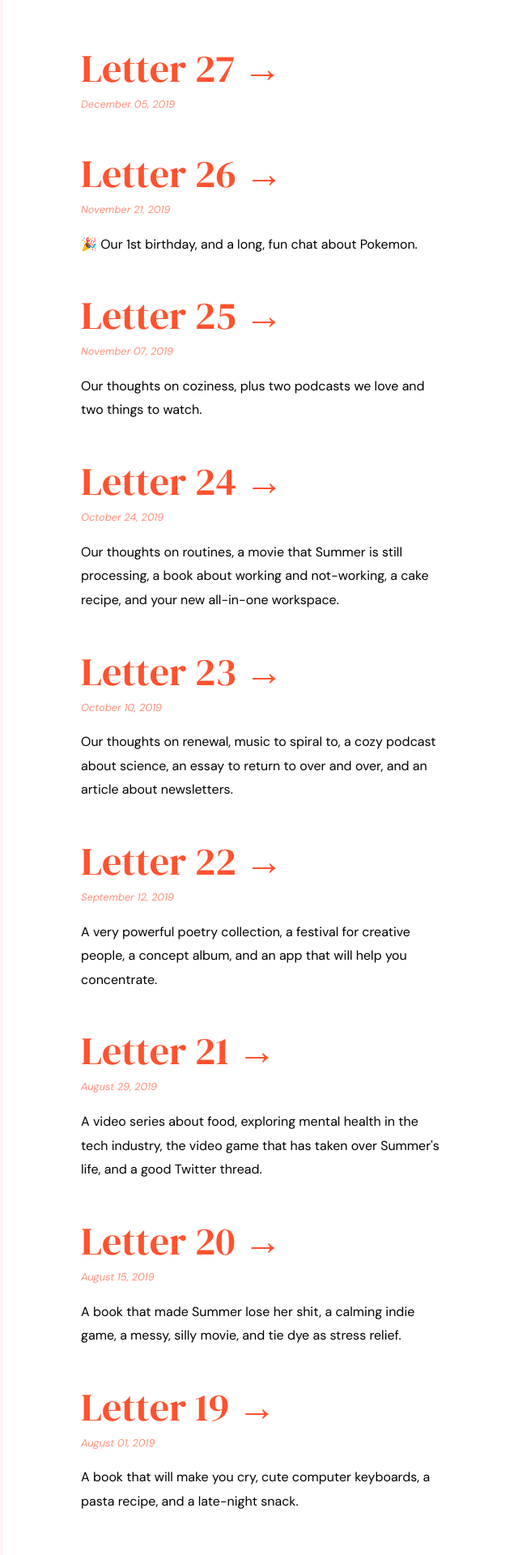
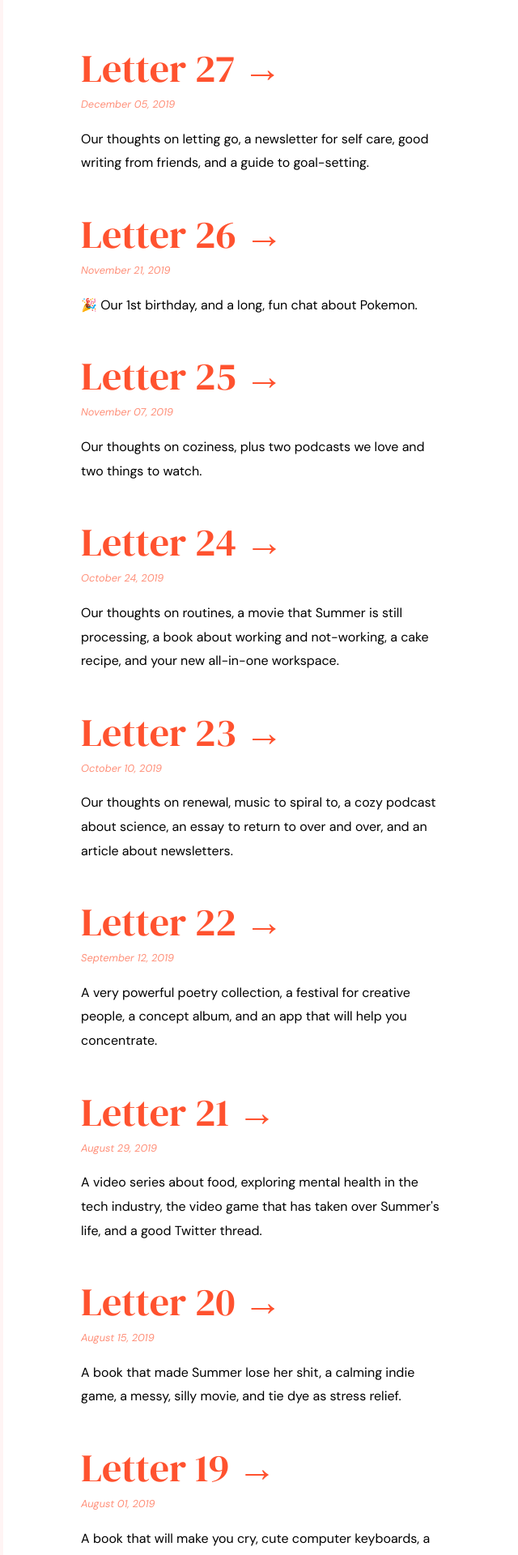
Before and after one commit to jilliangmeehan/letters-to-summer, a Jekyll site: the page built from index.html, in a window 1280 px wide. Shown: the top 1920 px of the page at 81% size, without its empty margins (636-1276 px from the left). Built offline with Jekyll 4.4.1, drawn with Linux system fonts in a browser that asks for light colours; some of the changed text lies outside the part shown.

Commit message:
Updated 27

```diff
--- a/_posts/2019-12-05-27.markdown
+++ b/_posts/2019-12-05-27.markdown
@@ -6,7 +6,7 @@ tags:
 - "\U0001F4D6 Reads"
 - "✉️ Newsletter"
 - "\U0001F517 Link"
-Description: Our thoughts on letting go, a newsletter for self care, good writing
+description: Our thoughts on letting go, a newsletter for self care, good writing
   from friends, and a guide to goal-setting.
 id: 27
 layout: post
```
